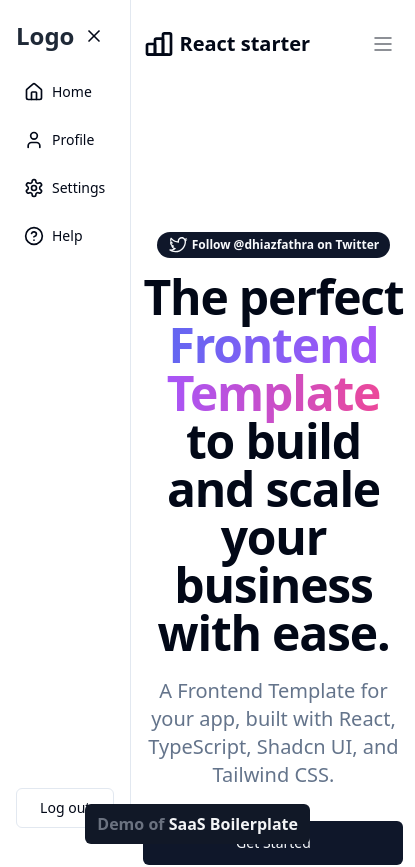
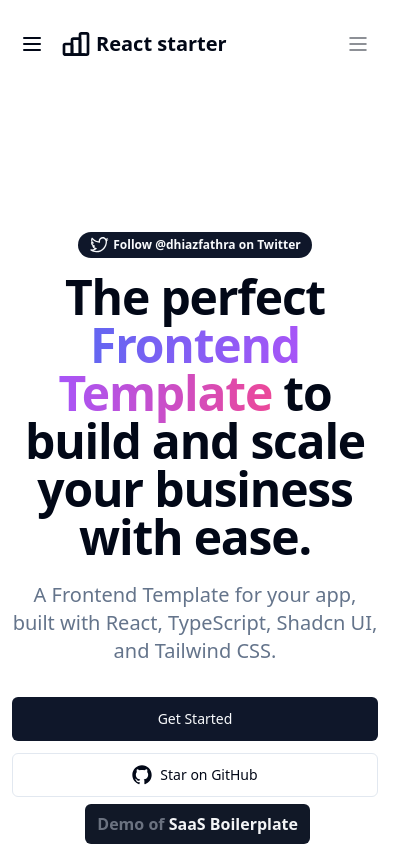
Before and after one commit to dhiazfathra/react-starter, a Next.js app: page /en in a window 390 px wide. Shown: the top 867 px of the page, 415 px wide, since content can reach past the window. Built offline with nearby package versions, Linux system fonts and the light colour scheme.

Commit message:
refactor: implement responsive sidebar

```diff
--- a/src/app/[locale]/layout.tsx
+++ b/src/app/[locale]/layout.tsx
@@ -3,11 +3,24 @@ import '@/styles/global.css';
 import type { Metadata } from 'next';
 import { notFound } from 'next/navigation';
 import { NextIntlClientProvider, useMessages } from 'next-intl';
+import { getTranslations } from 'next-intl/server';
 
 import { DemoBadge } from '@/components/DemoBadge';
 import { AllLocales } from '@/utils/AppConfig';
 
-export const metadata: Metadata = {
+export async function generateMetadata({
+  params,
+}: {
+  params: { locale: string };
+}): Promise<Metadata> {
+  const t = await getTranslations({
+    locale: params.locale,
+    namespace: 'Index',
+  });
+
+  return {
+    title: t('meta_title'),
+    description: t('meta_description'),
     icons: [
       {
         rel: 'apple-touch-icon',
@@ -31,6 +44,7 @@ export const metadata: Metadata = {
       },
     ],
   };
+}
 
 export default function RootLayout(props: {
   children: React.ReactNode;
--- a/src/app/[locale]/page.tsx
+++ b/src/app/[locale]/page.tsx
@@ -1,33 +1,62 @@
-import { getTranslations } from 'next-intl/server';
+'use client';
+
+import { Menu } from 'lucide-react';
+import { useCallback, useState } from 'react';
 
 import Sidebar from '@/components/Sidebar';
+import { Button } from '@/components/ui/button';
 import { Footer } from '@/templates/Footer';
 import { Hero } from '@/templates/Hero';
 import { Navbar } from '@/templates/Navbar';
 
-export async function generateMetadata(props: { params: { locale: string } }) {
-  const t = await getTranslations({
-    locale: props.params.locale,
-    namespace: 'Index',
-  });
+export default function IndexPage() {
+  const [isSidebarOpen, setIsSidebarOpen] = useState(false);
 
-  return {
-    title: t('meta_title'),
-    description: t('meta_description'),
-  };
-}
+  const closeSidebar = useCallback(() => {
+    setIsSidebarOpen(false);
+  }, []);
 
-export default function IndexPage() {
+  const handleKeyDown = useCallback(
+    (event: React.KeyboardEvent) => {
+      if (event.key === 'Escape') {
+        closeSidebar();
+      }
+    },
+    [closeSidebar],
+  );
+
   return (
-    <div className="flex">
-      <Sidebar />
+    <div className="flex min-h-screen flex-col md:flex-row">
+      <Sidebar isOpen={isSidebarOpen} onClose={closeSidebar} />
+
       <div className="flex min-h-screen flex-1 flex-col">
-        <Navbar />
+        <Navbar>
+          <Button
+            variant="ghost"
+            size="icon"
+            className="mr-2 md:hidden"
+            onClick={() => setIsSidebarOpen(true)}
+            aria-label="Open sidebar"
+          >
+            <Menu size={24} />
+          </Button>
+        </Navbar>
         <main className="flex-1">
           <Hero />
         </main>
         <Footer />
       </div>
+
+      {/* Accessible Overlay for mobile */}
+      {isSidebarOpen && (
+        <Button
+          className="fixed inset-0 z-40 size-full bg-black bg-opacity-50 md:hidden"
+          onClick={closeSidebar}
+          onKeyDown={handleKeyDown}
+          aria-label="Close sidebar"
+          tabIndex={0}
+        />
+      )}
     </div>
   );
 }
--- a/src/components/Sidebar.tsx
+++ b/src/components/Sidebar.tsx
@@ -3,7 +3,7 @@
 import { HelpCircle, Home, Menu, Settings, User, X } from 'lucide-react';
 import Link from 'next/link';
 import { usePathname } from 'next/navigation';
-import React, { useState } from 'react';
+import React, { useEffect, useState } from 'react';
 
 import { Button } from '@/components/ui/button';
 import { cn } from '@/utils/Helpers';
@@ -15,15 +15,26 @@ const sidebarItems = [
   { name: 'Help', href: '/help', icon: HelpCircle },
 ];
 
-const Sidebar = () => {
+interface SidebarProps {
+  isOpen: boolean;
+  onClose: () => void;
+}
+
+const Sidebar: React.FC<SidebarProps> = ({ isOpen, onClose }) => {
   const pathname = usePathname();
   const [isCollapsed, setIsCollapsed] = useState(false);
+
+  // Close sidebar when route changes (for mobile)
+  useEffect(() => {
+    onClose();
+  }, [pathname, onClose]);
 
   return (
     <aside
       className={cn(
-        'flex h-screen flex-col border-r bg-white transition-all duration-300 dark:border-gray-700 dark:bg-gray-900 rtl:border-l rtl:border-r-0',
+        'fixed inset-y-0 left-0 z-50 flex flex-col border-r bg-white transition-all duration-300 dark:border-gray-700 dark:bg-gray-900 rtl:border-l rtl:border-r-0',
         isCollapsed ? 'w-16' : 'w-64',
+        isOpen ? 'translate-x-0' : '-translate-x-full md:translate-x-0',
       )}
     >
       <div className="flex items-center justify-between p-4">
@@ -36,13 +47,23 @@ const Sidebar = () => {
           variant="ghost"
           size="icon"
           onClick={() => setIsCollapsed(!isCollapsed)}
+          className="hidden md:flex"
           aria-label={isCollapsed ? 'Expand sidebar' : 'Collapse sidebar'}
         >
           {isCollapsed ? <Menu size={20} /> : <X size={20} />}
         </Button>
+        <Button
+          variant="ghost"
+          size="icon"
+          onClick={onClose}
+          className="md:hidden"
+          aria-label="Close sidebar"
+        >
+          <X size={20} />
+        </Button>
       </div>
 
-      <nav className="flex-1 px-2">
+      <nav className="flex-1 overflow-y-auto px-2 py-4">
         {sidebarItems.map((item) => (
           <Link key={item.name} href={item.href}>
             <Button
--- a/src/templates/Navbar.tsx
+++ b/src/templates/Navbar.tsx
@@ -8,13 +8,23 @@ import { Section } from '@/features/landing/Section';
 
 import { Logo } from './Logo';
 
-const Navbar = () => {
+interface NavbarProps {
+  children?: React.ReactNode;
+}
+
+const Navbar: React.FC<NavbarProps> = ({ children }) => {
   const t = useTranslations('Navbar');
 
   return (
     <Section className="px-3 py-6">
       <CenteredMenu
-        logo={<Logo />}
+        logo={
+          <div className="flex items-center">
+            {children}{' '}
+            {/* This is where the sidebar toggle button will be rendered */}
+            <Logo />
+          </div>
+        }
         rightMenu={
           <>
             <li>
```
Lines whose indentation alone changed are shown as unchanged.
